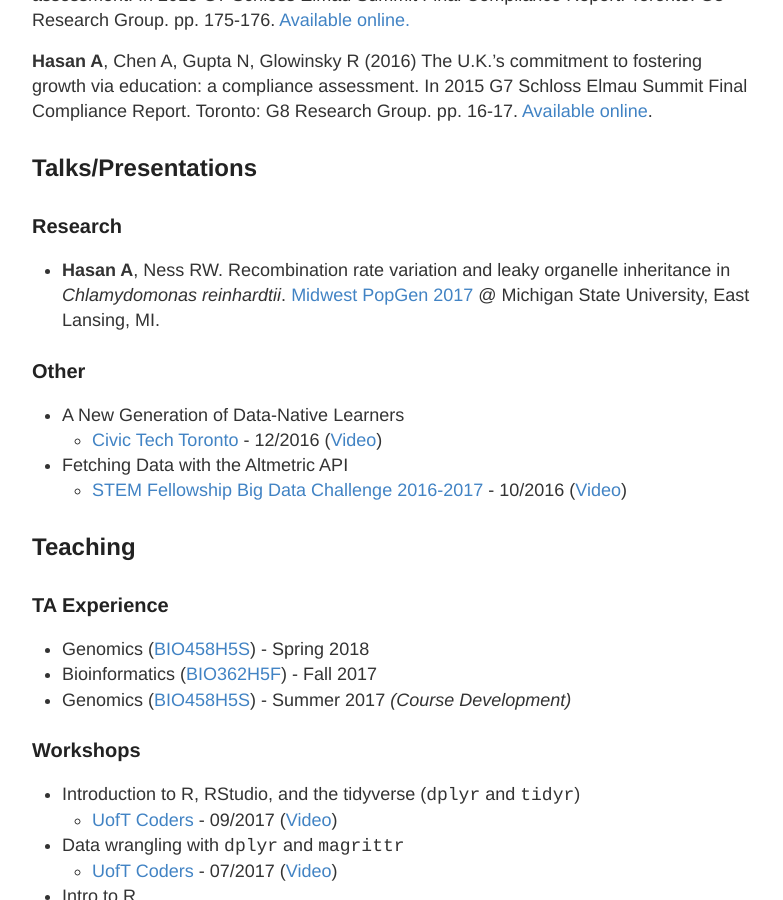
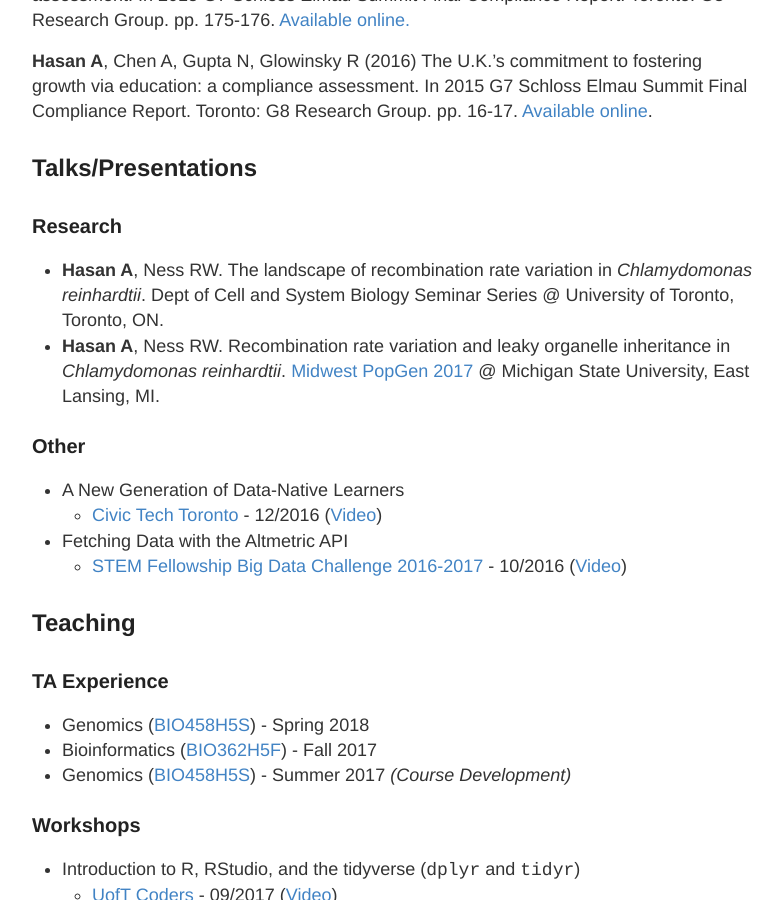
Before and after one commit to aays/site_old, a Jekyll site: the page built from cv.md, in a window 1280 px wide and 900 px high, scrolled down 1147 px. Shown: the whole window, without its empty margins (248-1031 px from the left). Built offline with Jekyll 4.4.1, drawn with Linux system fonts in a browser that asks for light colours.

Commit message:
Update cv.md

```diff
--- a/cv.md
+++ b/cv.md
@@ -33,7 +33,7 @@ Arocha Rosete Y, Morales-Lizcano NP, **Hasan A**, Yoshioka K, Moeder W, Michelut
 ## Talks/Presentations
 
 ### Research
-
+- **Hasan A**, Ness RW. The landscape of recombination rate variation in _Chlamydomonas reinhardtii_. Dept of Cell and System Biology Seminar Series @ University of Toronto, Toronto, ON.
 - **Hasan A**, Ness RW. Recombination rate variation and leaky organelle inheritance in _Chlamydomonas reinhardtii_. [Midwest PopGen 2017](https://midwestpopgen.wordpress.com/2017/05/02/midwest-popgen-2017-michigan-state-university/) @ Michigan State University, East Lansing, MI.
 
 ### Other
```
